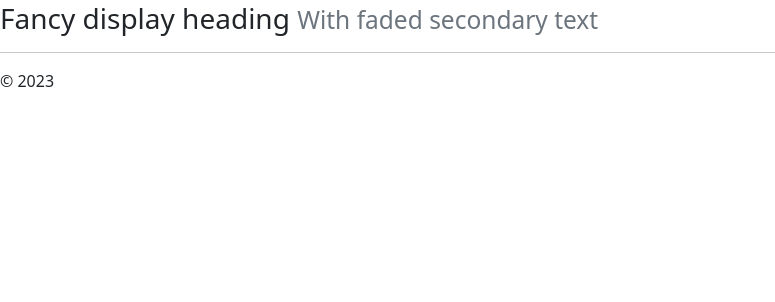
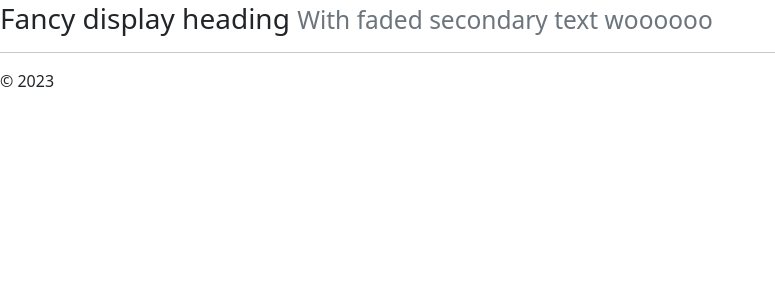
Before and after one commit to Alexj9837/UWEflix_group, a Django app: page / in a window 1280 px wide. Shown: the part 54-356 px from the top of the page, without its empty margins (0-775 px from the left). Run offline with Django 4.2, Linux system fonts and the light colour scheme.

Commit message:
test changed

```diff
--- a/UWEflix/templates/UWEflix/layout.html
+++ b/UWEflix/templates/UWEflix/layout.html
@@ -18,7 +18,7 @@
 </div>
 <h3>
     Fancy display heading
-    <small class="text-muted">With faded secondary text</small>
+    <small class="text-muted">With faded secondary text woooooo</small>
   </h3>
 <div class="body-content">
     {% block content %}
```
